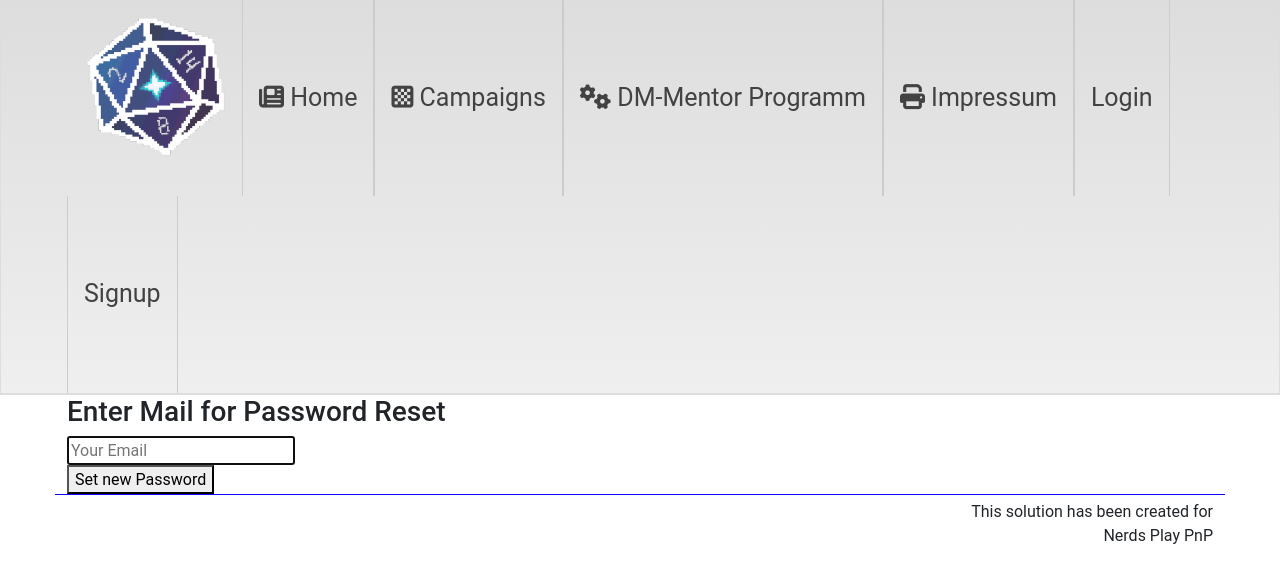
After one commit to nerdsplayingpnp-tud/magicaltavern-api, a Flask app: page /reset_password in a window 1280 px wide. The commit adds this page. Shown: the top 583 px of the page. Run offline with Flask 2, Linux system fonts and the light colour scheme; some libraries are stand-ins or nearby versions; some web fonts are replaced.

Commit message:
Reset Password implemented

```diff
--- a/main.py
+++ b/main.py
@@ -1,9 +1,9 @@
 from wsgiref.util import request_uri
 from flask import *
-
+from werkzeug.security import generate_password_hash
 from flask_login import LoginManager
 from flask_mail import Mail, Message
-from handle_apikeys import generate, validate, put
+from handle_apikeys import generate, put
 from pathlib import Path
 from db import Database, make_file
 import json, time
@@ -48,7 +48,41 @@ def confirm_Email(token):
     flash('Your Email has been confirmed!')
     return  redirect(url_for('auth.login'))
 
+@app.route('/reset_password/<token>', methods=["GET","POST"])
+def resetPassword(token):
+    if request.method == 'GET':
+    #verify token
+        try:
+                s = URLSafeTimedSerializer(
+                    current_app.config["SECRET_KEY"], salt="password-reset"
+                )
+                email = s.loads(token, salt="password-reset", max_age=3600)
+        except (SignatureExpired, BadSignature):
+                return render_template("error.html")
+        user = User.query.filter_by(email=email).first()
+        return  render_template('reset_password.html', token=token)
+    if request.method == 'POST':
+        password = request.form.get('password')
+        passwordConfirm = request.form.get('passwordConfirm')
+        try:
+            s = URLSafeTimedSerializer(
+                current_app.config["SECRET_KEY"], salt="password-reset"
+            )
+            email = s.loads(token, salt="password-reset", max_age=3600)
+        except (SignatureExpired, BadSignature):
+            return render_template("error.html")
+        if password == passwordConfirm:
+            user = User.query.filter_by(email=email).first()
+            user.password = generate_password_hash(password, method='sha256')
+            db.session.commit()
+        else:
+            flash('Passwords werent the same!')
+            return  redirect('/reset_password/' + token)
+        flash('New Password has been set')
+        return redirect(url_for('auth.login'))
+
 #@app.route('/validate', methods=["POST"])
+#no reason right now for this to be callable from outside
 def validate(email):
     s = URLSafeTimedSerializer(
             current_app.config["SECRET_KEY"], salt="email-comfirm"
@@ -58,6 +92,23 @@ def validate(email):
     msg.body = "Hello Adventurer, ready for your next Adventure? Click the link to confirm your Email: " + request.url_root + url_for('confirm_Email', token = token)
     mail.send(msg)
     return None
+
+@app.route('/reset_password', methods=['POST', 'GET'])
+def reset_password_mail():
+    if request.method == 'GET':
+        return render_template('reset_password_mail.html')
+    if request.method == 'POST':
+        email = request.form.get('email')
+        s = URLSafeTimedSerializer(
+                current_app.config["SECRET_KEY"], salt="password-reset"
+            )
+        token = s.dumps(email, salt="password-reset")
+        msg = Message('PnP Email Authentication', sender =   ("Nerds Play PnP", 'nerdsplaypnpvalidator@gmail.com'), recipients = [email])
+        msg.body = "Hello Adventurer, click the link to reset your password:" + request.url_root + url_for('resetPassword', token = token)
+        mail.send(msg)
+        flash('Please check your Inbox')
+        return redirect(url_for('auth.login'))
+
 
 from api.v1_0.models import User
 @login_manager.user_loader
--- a/templates/login.html
+++ b/templates/login.html
@@ -31,6 +31,9 @@
             </div>
             <button class="button is-block is-info is-large is-fullwidth">Login</button>
         </form>
+        <form method="GET" action="/reset_password">
+            <button class="button is-block is-info is-large is-fullwidth">Forgot your Password?</button>
+        </form>
     </div>
 </div>
 {% endblock %}
--- /dev/null
+++ b/templates/reset_password_mail.html
@@ -0,0 +1,17 @@
+{% extends "base.html" %}
+
+{% block content %}
+<div class="column is-4 is-offset-4">
+    <h3 class="title">Enter Mail for Password Reset</h3>
+    <div class="box">
+        <form method="POST" action="/reset_password">
+            <div class="field">
+                <div class="control">
+                    <input class="input is-large" type="email" name="email" placeholder="Your Email" autofocus="">
+                </div>
+            </div>
+            <button class="button is-block is-info is-large is-fullwidth">Set new Password</button>
+        </form>
+    </div>
+</div>
+{% endblock %}
```
Also changed, not shown: templates/reset_password.html (added, +29 -0 lines), db.sqlite.
